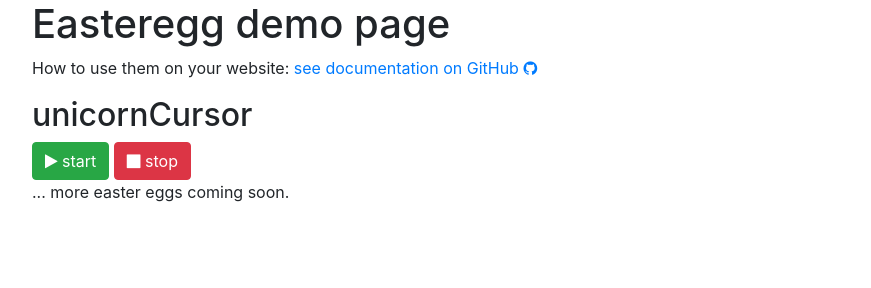
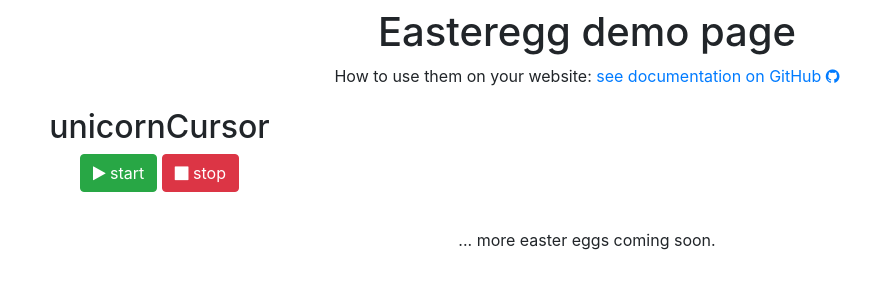
Before and after one commit to KevinHerklotz/eastereggs, a website built with webpack: page src/demo/index.html in a window 1280 px wide. Shown: the whole page, without its empty margins (53-924 px from the left). Built offline with nearby package versions, Linux system fonts and the light colour scheme.

Commit message:
improve demo

```diff
--- a/src/common/ClassSetter.js
+++ b/src/common/BodyClassSetter.js
@@ -1,4 +1,4 @@
-export default class ClassSetter {
+export default class PonyClassSetter {
   constructor(className) {
     this.className = className
   }
--- a/src/demo/index.html
+++ b/src/demo/index.html
@@ -4,6 +4,11 @@
     <meta charset="UTF-8" />
     <meta name="viewport" content="width=device-width, initial-scale=1.0" />
     <meta http-equiv="X-UA-Compatible" content="ie=edge" />
+    <style>
+      body {
+        min-height: 100vh;
+      }
+    </style>
     <link
       rel="stylesheet"
       href="https://stackpath.bootstrapcdn.com/bootstrap/4.3.1/css/bootstrap.min.css"
@@ -18,16 +23,16 @@
     <title>Easteregg demo page</title>
   </head>
   <body>
-    <div class="container text-xs-center">
-      <h1 class="m-y-2">Easteregg demo page</h1>
+    <div class="container text-center">
+      <h1 class="my-2">Easteregg demo page</h1>
       <p>
         How to use them on your website:
         <a href="https://github.com/KevinHerklotz/eastereggs"
           >see documentation on GitHub <i class="fa fa-github"></i
         ></a>
       </p>
-      <div class="row p-b-3">
-        <div class="col-xs-12 col-sm-6 col-md-4 col-lg-3 m-y-1">
+      <div class="row pb-3">
+        <div class="col-xs-12 col-sm-6 col-md-4 col-lg-3 my-1">
           <h2>unicornCursor</h2>
           <button class="btn btn-success" onclick="eastereggs.unicornCursor.start()">
             <i class="fa fa-play"></i> start
@@ -37,7 +42,7 @@
           </button>
         </div>
       </div>
-      <p class="m-t-3">
+      <p class="mt-3">
         ... more easter eggs coming soon.
       </p>
     </div>
--- a/src/eastereggs/unicornCursor/index.js
+++ b/src/eastereggs/unicornCursor/index.js
@@ -1,4 +1,4 @@
-import ClassSetter from '../../common/ClassSetter.js'
+import BodyClassSetter from '../../common/BodyClassSetter.js'
 import './style.scss'
 
-export default new ClassSetter('easteregg-unicorncursor')
+export default new BodyClassSetter('easteregg-unicorncursor')
--- a/src/eastereggs/unicornCursor/style.scss
+++ b/src/eastereggs/unicornCursor/style.scss
@@ -1,4 +1,5 @@
 .easteregg-unicorncursor {
+  &,
   * {
     cursor: url('./unicorn-cursor.gif'), auto !important;
   }
```
Also changed, not shown: README.md.
